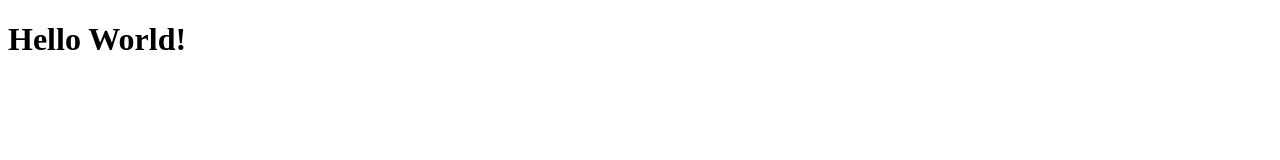
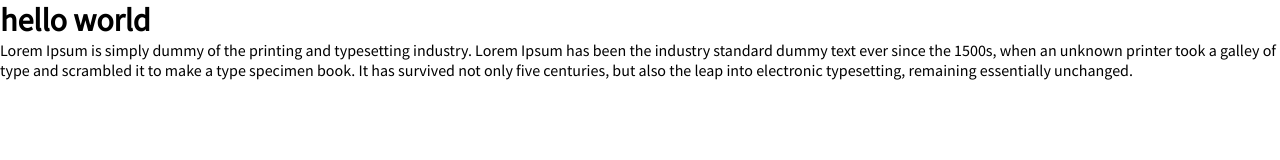
Before and after one commit to danleks/quartz-website, a Gatsby site: page / in a window 1280 px wide. Built offline with nearby package versions, Linux system fonts and the light colour scheme; Gatsby itself is replaced by a stand-in of ours.

Commit message:
basic setup

```diff
--- /dev/null
+++ b/src/assets/styles/GlobalStyle.js
@@ -0,0 +1,23 @@
+import { createGlobalStyle } from 'styled-components';
+
+const GlobalStyle = createGlobalStyle`
+    *, *::before, *::after {
+        box-sizing: border-box;
+        -webkit-font-smoothing: antialiased;
+        -moz-osx-font-smoothing: grayscale;
+        padding: 0;
+        margin: 0;
+    }
+
+    html {
+        font-size: 62.5%;
+    }
+
+    body {
+        @import url('https://fonts.googleapis.com/css?family=Source+Sans+Pro:300,400&display=swap');
+        font-family: 'Source Sans Pro', sans-serif;
+        font-size: 1.6rem;
+    }
+`;
+
+export default GlobalStyle;
--- /dev/null
+++ b/src/assets/styles/theme.js
@@ -0,0 +1,20 @@
+const theme = {
+  color: {
+    lightDark: '#B5B5B5',
+    midDark: '#39393B',
+    dark: '#303030',
+    lightGrey: '#F7F7F7',
+    darkGrey: '#EDEDED',
+    white: '#ffffff',
+  },
+
+  fontSize: {
+    xs: '2.4rem',
+    s: '2.6rem',
+    m: '3rem',
+    l: '4rem',
+    xl: '9rem',
+  },
+};
+
+export default theme;
--- /dev/null
+++ b/src/components/SEO/SEO.js
@@ -0,0 +1,11 @@
+import React from 'react';
+import Helmet from 'react-helmet';
+
+const SEO = () => (
+  <Helmet>
+    <html lang="pl" />
+    <title>Kwarctex</title>
+  </Helmet>
+);
+
+export default SEO;
--- a/src/pages/index.js
+++ b/src/pages/index.js
@@ -1,8 +1,28 @@
 import React from 'react';
+import styled from 'styled-components';
+import MainTemplate from 'templates/MainTemplate/MainTemplate';
+
+const StyledHeading = styled.h1`
+  font-size: ${({ theme }) => theme.l};
+`;
+
+const StyledParagraph = styled.p`
+  font-size: ${({ theme }) => theme.s};
+`;
 
 const IndexPage = () => (
   <div>
-    <h1>Hello World!</h1>
+    <MainTemplate>
+      <StyledHeading>hello world</StyledHeading>
+      <StyledParagraph>
+        Lorem Ipsum is simply dummy of the printing and typesetting industry.
+        Lorem Ipsum has been the industry standard dummy text ever since the
+        1500s, when an unknown printer took a galley of type and scrambled it to
+        make a type specimen book. It has survived not only five centuries, but
+        also the leap into electronic typesetting, remaining essentially
+        unchanged.
+      </StyledParagraph>
+    </MainTemplate>
   </div>
 );
 
--- /dev/null
+++ b/src/templates/MainTemplate/MainTemplate.js
@@ -0,0 +1,25 @@
+import React from 'react';
+import PropTypes from 'prop-types';
+import { ThemeProvider } from 'styled-components';
+import GlobalStyle from 'assets/styles/GlobalStyle';
+import SEO from 'components/SEO/SEO';
+import theme from 'assets/styles/theme';
+
+const MainTemplate = ({ children }) => (
+  <>
+    <SEO />
+    <GlobalStyle />
+    <ThemeProvider theme={theme}>
+      <>{children}</>
+    </ThemeProvider>
+  </>
+);
+
+MainTemplate.propTypes = {
+  children: PropTypes.oneOfType([
+    PropTypes.arrayOf(PropTypes.node),
+    PropTypes.node,
+  ]).isRequired,
+};
+
+export default MainTemplate;
```
Also changed, not shown: 1 other file.
